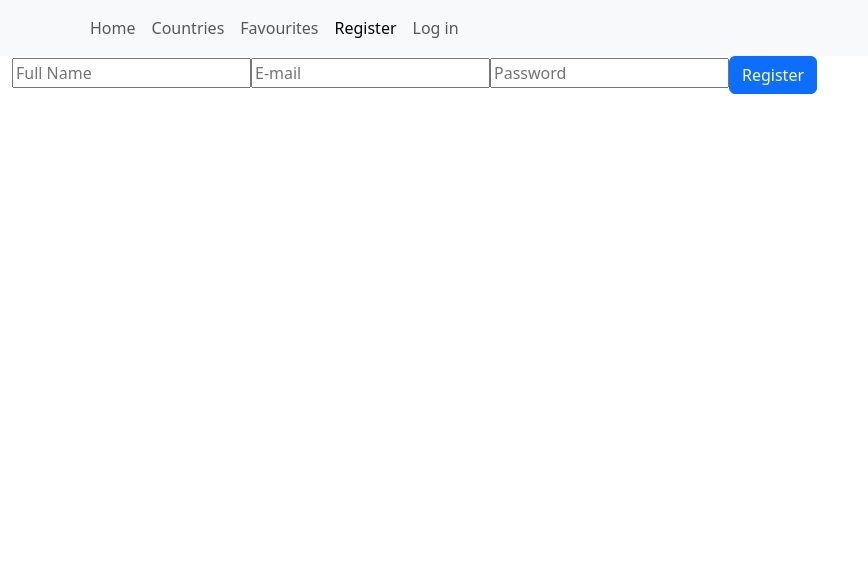
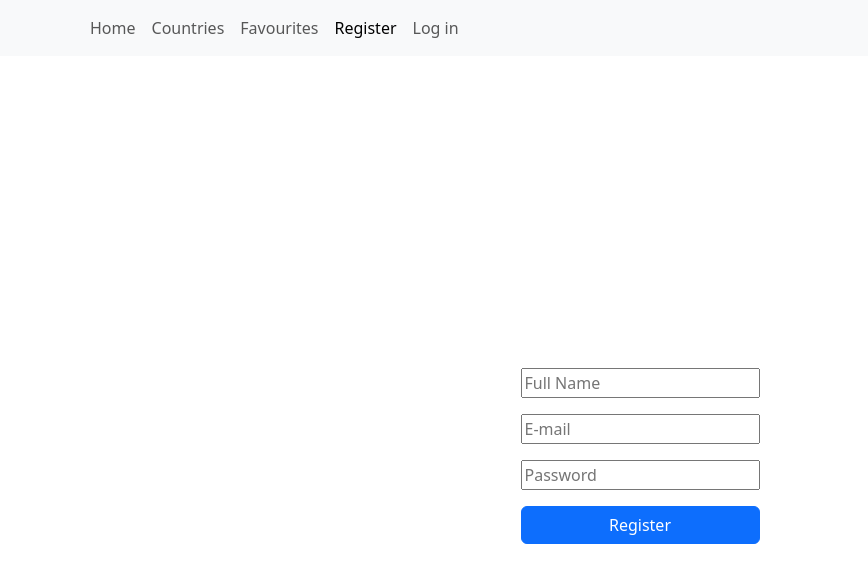
Before and after one commit to tauoms/countries-bootstrap-from-scratch, a React (Vite) app: page /register in a window 1280 px wide. Shown: the top 582 px of the page, without its empty margins (0-868 px from the left). Built offline with nearby package versions, Linux system fonts and the light colour scheme; no server answers.

Commit message:
Style login and register components

```diff
--- a/src/components/Login.jsx
+++ b/src/components/Login.jsx
@@ -1,12 +1,17 @@
 import { useState } from "react";
-import { Button } from "react-bootstrap";
+import { Button, Container } from "react-bootstrap";
 
 const Login = () => {
   const [email, setEmail] = useState("");
   const [password, setPassword] = useState("");
 
   return (
-    <div>
+    <Container
+      fluid
+      className="d-flex flex-column justify-content-center align-items-center 100vh"
+      style={{ minHeight: "100vh" }}
+    >
+      <div className="d-flex flex-column gap-3">
         <input
           type="email"
           value={email}
@@ -21,6 +26,7 @@
         />
         <Button>Log in</Button>
       </div>
+    </Container>
   );
 };
 
--- a/src/components/Register.jsx
+++ b/src/components/Register.jsx
@@ -2,7 +2,7 @@
 import { useAuthState } from "react-firebase-hooks/auth";
 import { auth, registerWithEmailAndPassword } from "../auth/firebase";
 import { useNavigate } from "react-router-dom";
-import { Button } from "react-bootstrap";
+import { Button, Container } from "react-bootstrap";
 
 const Register = () => {
   const [email, setEmail] = useState("");
@@ -25,7 +25,12 @@
   // TODO: Add a check to see if user is logged in and navigate to countries if logged in
 
   return (
-    <div>
+    <Container
+      fluid
+      className="d-flex flex-column justify-content-center align-items-center 100vh"
+      style={{ minHeight: "100vh" }}
+    >
+      <div className="d-flex flex-column gap-3">
         <input
           type="text"
           value={name}
@@ -46,6 +51,7 @@
         />
         <Button onClick={handleRegister}>Register</Button>
       </div>
+    </Container>
   );
 };
 
```
Lines whose indentation alone changed are shown as unchanged.
